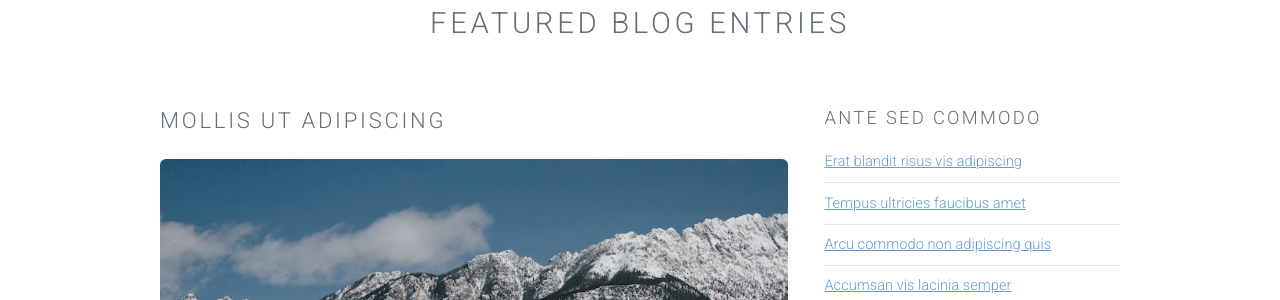
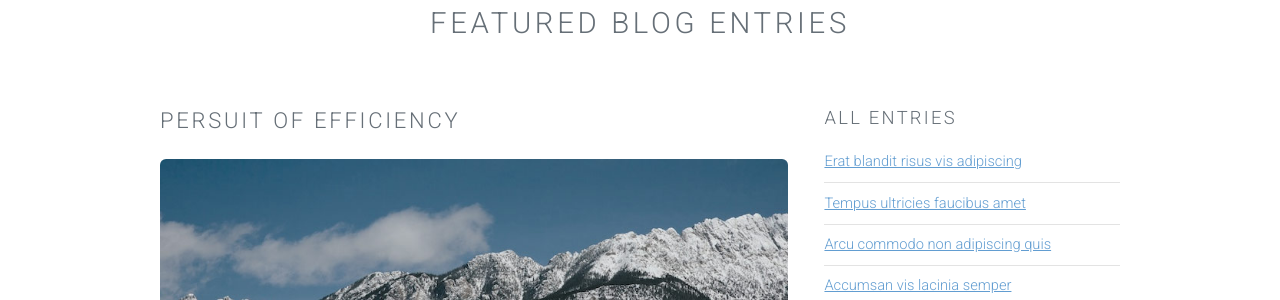
Before and after one commit to NILOIDE/NILOIDE.github.io, a Jekyll site: the page built from index.html, in a window 1280 px wide and 900 px high, scrolled down 461 px. Shown: the part 153-453 px from the top of the window. Built offline with Jekyll 4.4.1, drawn with Linux system fonts in a browser that asks for light colours.

```diff
--- a/index.html
+++ b/index.html
@@ -12,7 +12,7 @@
 					<div class="row">
 						<div class="8u">
 							<section>
-								<h2>Mollis ut adipiscing</h2>
+								<h2>Persuit of efficiency</h2>
 								<a href="#" class="image fit"><img src="images/pic03.jpg" alt="" /></a>
 								<p>Vis accumsan feugiat adipiscing nisl amet adipiscing accumsan blandit accumsan sapien blandit ac amet faucibus aliquet placerat commodo. Interdum ante aliquet commodo accumsan vis phasellus adipiscing. Ornare a in lacinia. Vestibulum accumsan ac metus massa tempor. Accumsan in lacinia ornare massa amet. Ac interdum ac non praesent. Cubilia lacinia interdum massa faucibus blandit nullam.</p>
 								<ul class="actions">
@@ -22,7 +22,7 @@
 						</div>
 						<div class="4u">
 							<section>
-								<h3>Ante sed commodo</h3>
+								<h3>All entries</h3>
 								<ul class="alt">
 									<li><a href="#">Erat blandit risus vis adipiscing</a></li>
 									<li><a href="#">Tempus ultricies faucibus amet</a></li>
@@ -32,10 +32,7 @@
 							</section>
 						</div>
 					</div>
-				</div>
 
-			<!-- Blog entry preview #n -->
-				<div class="container">
 					<div class="row">
 						<div class="8u">
 							<section>
```
